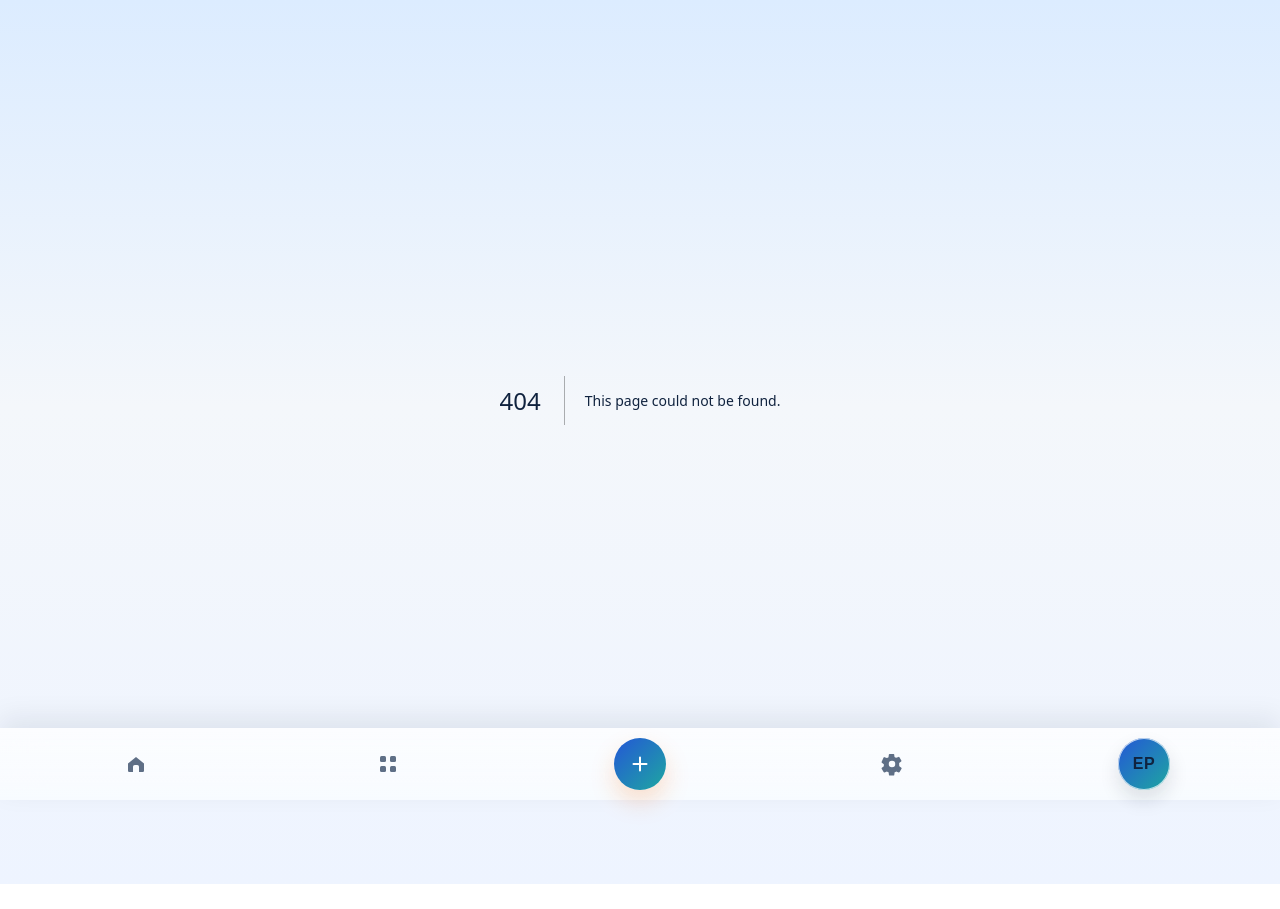
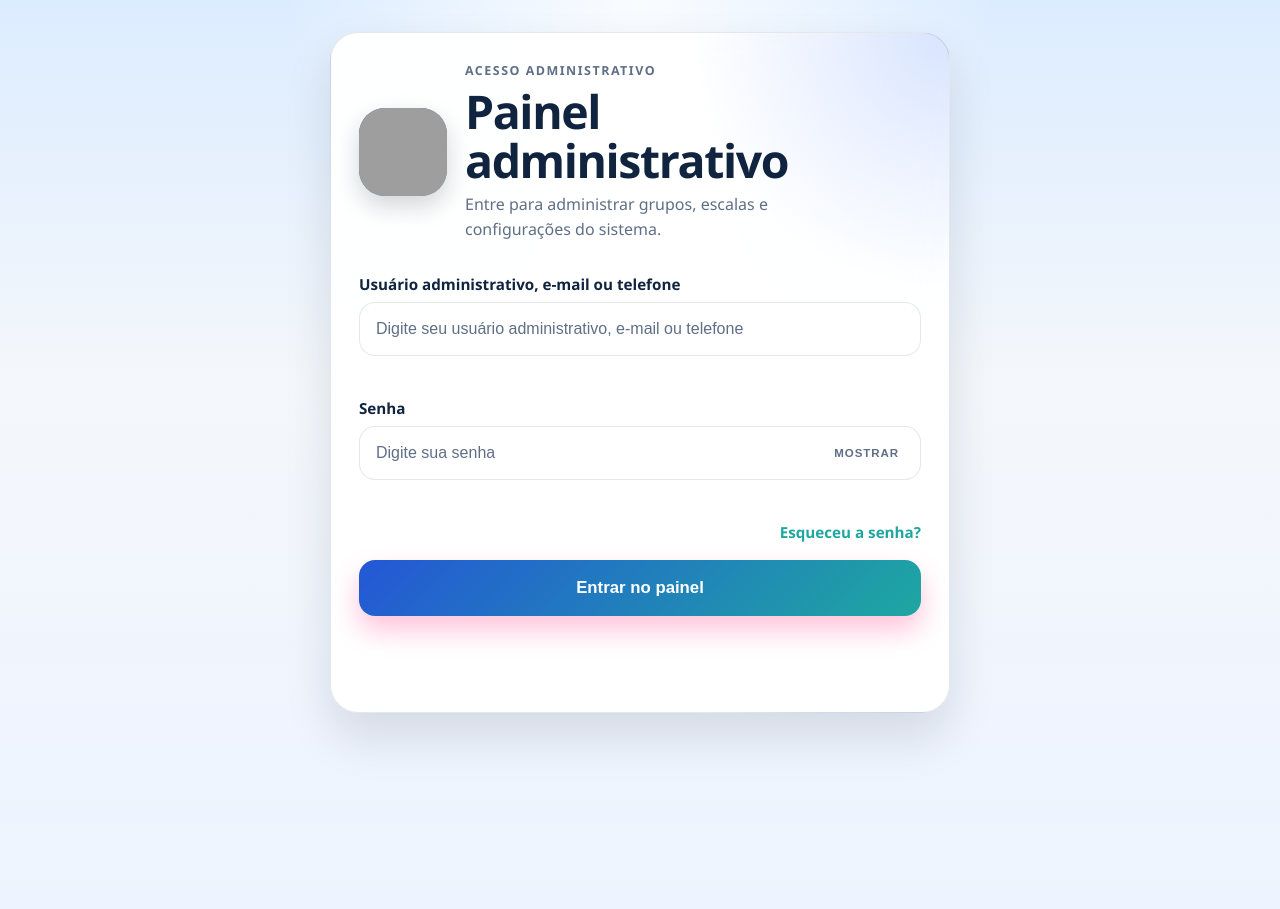
Before and after one commit to MelquiFranca/worship_team_hub, a Next.js app: page /admin/login in a window 1280 px wide. Before the commit this address had no page. Before the commit the page ends 884 px from the top, so only its background shows below. Built offline with nearby package versions, Linux system fonts and the light colour scheme; grey boxes are pictures that could not be loaded.

Commit message:
implementa feature da tela de login do admin

```diff
--- /dev/null
+++ b/src/app/admin/login/page.js
@@ -0,0 +1,15 @@
+import LoginCard from '@/components/organisms/LoginCard/LoginCard';
+import styles from './page.module.css';
+
+export const metadata = {
+  title: 'Login Administrativo | Escalas App',
+  description: 'Tela de login separada para administradores do Escalas App.'
+};
+
+export default function AdminLoginPage() {
+  return (
+    <main className={styles.page} aria-labelledby="login-title">
+      <LoginCard mode="admin" />
+    </main>
+  );
+}
--- /dev/null
+++ b/src/app/admin/login/page.module.css
@@ -0,0 +1,17 @@
+.page {
+  min-height: 100vh;
+  padding: 32px 20px 112px;
+  display: grid;
+  place-items: center;
+  background: var(--app-background, #eef3f9);
+  background-image:
+    radial-gradient(circle at top, rgba(255, 255, 255, 0.85), transparent 34%),
+    var(--app-page-gradient, linear-gradient(180deg, #f7fbff 0%, #eef3f9 100%));
+  color: var(--app-text, #0f172a);
+}
+
+@media (max-width: 640px) {
+  .page {
+    padding: 16px 16px 112px;
+  }
+}
--- a/src/app/layout.js
+++ b/src/app/layout.js
@@ -1,6 +1,6 @@
 import './globals.css';
 import { GroupSettingsProvider } from '@/context/GroupSettingsContext';
-import MainBottomNav from '@/components/organisms/MainBottomNav/MainBottomNav';
+import AppNavigation from '@/components/organisms/AppNavigation/AppNavigation';
 
 export const metadata = {
   title: 'Escalas App',
@@ -13,7 +13,7 @@ export default function RootLayout({ children }) {
       <body>
         <GroupSettingsProvider>
           {children}
-          <MainBottomNav />
+          <AppNavigation />
         </GroupSettingsProvider>
       </body>
     </html>
--- /dev/null
+++ b/src/components/organisms/AppNavigation/AppNavigation.jsx
@@ -0,0 +1,19 @@
+'use client';
+
+import { usePathname } from 'next/navigation';
+import MainBottomNav from '@/components/organisms/MainBottomNav/MainBottomNav';
+import AdminMainNav from '@/components/organisms/AdminMainNav/AdminMainNav';
+
+export default function AppNavigation() {
+  const pathname = usePathname() || '';
+
+  if (pathname === '/admin/login') {
+    return null;
+  }
+
+  if (pathname.startsWith('/admin')) {
+    return <AdminMainNav />;
+  }
+
+  return <MainBottomNav />;
+}
--- a/src/components/organisms/LoginCard/LoginCard.jsx
+++ b/src/components/organisms/LoginCard/LoginCard.jsx
@@ -1,6 +1,7 @@
 'use client';
 
 import { useEffect, useRef, useState } from 'react';
+import { useRouter } from 'next/navigation';
 import styles from './LoginCard.module.css';
 
 const GROUP_NAME = 'Ministério de Louvor Avivah';
@@ -20,7 +21,9 @@ function fakeAuthRequest(identifier, password) {
   });
 }
 
-export default function LoginCard() {
+export default function LoginCard({ mode = 'group' }) {
+  const router = useRouter();
+  const isAdminMode = mode === 'admin';
   const identifierRef = useRef(null);
   const passwordRef = useRef(null);
 
@@ -68,7 +71,9 @@ export default function LoginCard() {
     let valid = true;
 
     if (!identifier.trim()) {
-      setIdentifierError('Informe seu e-mail, telefone ou usuário.');
+      setIdentifierError(
+        isAdminMode ? 'Informe seu usuário administrativo, e-mail ou telefone.' : 'Informe seu e-mail, telefone ou usuário.'
+      );
       valid = false;
     } else {
       setIdentifierError('');
@@ -128,6 +133,20 @@ export default function LoginCard() {
 
     try {
       await fakeAuthRequest(identifier.trim(), password);
+
+      if (isAdminMode) {
+        setFormSuccess('Acesso administrativo autorizado. Redirecionando...');
+        if (typeof window !== 'undefined') {
+          window.sessionStorage.setItem('escalas-app:mock-admin-auth-state', 'logged-in');
+          window.sessionStorage.setItem('escalas-app:mock-admin-auth-at', new Date().toISOString());
+        }
+
+        setTimeout(() => {
+          router.replace('/admin/grupos');
+        }, 350);
+        return;
+      }
+
       setFormSuccess('Login realizado com sucesso. Redirecionando...');
     } catch (error) {
       setFormError(error?.message || 'Não foi possível entrar. Tente novamente.');
@@ -136,11 +155,22 @@ export default function LoginCard() {
     }
   };
 
+  const kicker = isAdminMode ? 'Acesso administrativo' : 'Acesso ao grupo';
+  const title = isAdminMode ? 'Painel administrativo' : GROUP_NAME;
+  const supportingCopy = isAdminMode
+    ? 'Entre para administrar grupos, escalas e configurações do sistema.'
+    : 'Entre para acessar escalas, comunicados e informações do ministério.';
+  const avatarLabel = isAdminMode ? 'Identidade do acesso administrativo' : `Foto do grupo ${GROUP_NAME}`;
+  const identifierLabel = isAdminMode ? 'Usuário administrativo, e-mail ou telefone' : 'E-mail, telefone ou usuário';
+  const identifierPlaceholder = isAdminMode
+    ? 'Digite seu usuário administrativo, e-mail ou telefone'
+    : 'Digite seu e-mail, telefone ou usuário';
+
   return (
     <section className={styles.loginCard} aria-labelledby="login-title">
       <header className={styles.brandBlock}>
         <div className={styles.groupIdentity}>
-          <div className={styles.avatar} role="img" aria-label={`Foto do grupo ${GROUP_NAME}`}>
+          <div className={styles.avatar} role="img" aria-label={avatarLabel}>
             {!hasPhotoError && isPhotoLoaded ? (
               <span
                 className={styles.avatarImage}
@@ -155,13 +185,11 @@ export default function LoginCard() {
           </div>
 
           <div className={styles.brandCopy}>
-            <p className={styles.kicker}>Acesso ao grupo</p>
+            <p className={styles.kicker}>{kicker}</p>
             <h1 id="login-title" className={styles.brand}>
-              {GROUP_NAME}
+              {title}
             </h1>
-            <p className={styles.supportingCopy}>
-              Entre para acessar escalas, comunicados e informações do ministério.
-            </p>
+            <p className={styles.supportingCopy}>{supportingCopy}</p>
           </div>
         </div>
       </header>
@@ -169,7 +197,7 @@ export default function LoginCard() {
       <form className={styles.loginForm} onSubmit={handleSubmit} noValidate>
         <div className={styles.fieldGroup}>
           <label className={styles.fieldLabel} htmlFor="identifier">
-            E-mail, telefone ou usuário
+            {identifierLabel}
           </label>
           <input
             ref={identifierRef}
@@ -177,7 +205,7 @@ export default function LoginCard() {
             name="identifier"
             type="text"
             autoComplete="username"
-            placeholder="Digite seu e-mail, telefone ou usuário"
+            placeholder={identifierPlaceholder}
             value={identifier}
             onChange={(event) => {
               const nextValue = event.target.value;
@@ -240,7 +268,7 @@ export default function LoginCard() {
         </a>
 
         <button className={styles.submitBtn} type="submit" disabled={isSubmitting}>
-          {isSubmitting ? 'Entrando...' : 'Entrar'}
+          {isSubmitting ? 'Entrando...' : isAdminMode ? 'Entrar no painel' : 'Entrar'}
         </button>
 
         <p className={`${styles.formMessage} ${styles.formError}`} role="alert" aria-live="assertive">
@@ -250,25 +278,6 @@ export default function LoginCard() {
           {formSuccess}
         </p>
       </form>
-
-      <div className={styles.divider} role="separator" aria-label="ou">
-        <span className={styles.line} aria-hidden="true" />
-        <span className={styles.or}>OU</span>
-        <span className={styles.line} aria-hidden="true" />
-      </div>
-
-      <button className={styles.facebookBtn} type="button" aria-label="Entrar com o Facebook">
-        <span className={styles.fbIcon} aria-hidden="true">
-          f
-        </span>
-        <span>Entrar com o Facebook</span>
-      </button>
-
-      <footer className={styles.signupFooter}>
-        <p>
-          Não tem uma conta? <a href="#">Cadastre-se</a>
-        </p>
-      </footer>
     </section>
   );
 }
--- a/src/components/organisms/LoginCard/LoginCard.module.css
+++ b/src/components/organisms/LoginCard/LoginCard.module.css
@@ -186,85 +186,6 @@
   box-shadow: none;
 }
 
-.divider {
-  display: flex;
-  align-items: center;
-  gap: 14px;
-}
-
-.line {
-  height: 1px;
-  background: var(--app-border, #d9e2ef);
-  flex: 1;
-}
-
-.or {
-  font-size: 0.8rem;
-  font-weight: 800;
-  letter-spacing: 0.14em;
-  color: var(--app-text-muted, #4b5563);
-}
-
-.facebookBtn {
-  border: 1px solid var(--app-border, #d9e2ef);
-  background: var(--app-surface-elevated, #f8fbff);
-  color: var(--app-text, #0f172a);
-  display: inline-flex;
-  align-items: center;
-  justify-content: center;
-  gap: 10px;
-  min-height: 52px;
-  border-radius: 16px;
-  font-size: 1rem;
-  font-weight: 700;
-  cursor: pointer;
-  padding: 0 18px;
-  transition:
-    transform 120ms ease,
-    border-color 120ms ease,
-    background-color 120ms ease;
-}
-
-.facebookBtn:hover {
-  transform: translateY(-1px);
-  border-color: var(--app-accent, #f97316);
-  background: var(--app-accent-soft, rgba(249, 115, 22, 0.12));
-}
-
-.fbIcon {
-  width: 24px;
-  height: 24px;
-  border-radius: 7px;
-  background: linear-gradient(135deg, var(--app-accent, #f97316), var(--app-accent-strong, #ff0169));
-  color: #ffffff;
-  display: grid;
-  place-items: center;
-  font-weight: 900;
-  line-height: 1;
-}
-
-.signupFooter {
-  margin-top: 2px;
-  padding-top: 18px;
-  border-top: 1px solid var(--app-border, #d9e2ef);
-  text-align: center;
-}
-
-.signupFooter p {
-  color: var(--app-text-muted, #4b5563);
-  line-height: 1.5;
-}
-
-.signupFooter a {
-  color: var(--app-accent-strong, #ff0169);
-  font-weight: 800;
-  text-decoration: none;
-}
-
-.signupFooter a:hover {
-  text-decoration: underline;
-}
-
 .errorText,
 .formMessage {
   min-height: 1.25rem;
@@ -336,7 +257,6 @@
   }
 
   .submitBtn,
-  .facebookBtn,
   .loginCard input {
     min-height: 50px;
     border-radius: 14px;
```
Also changed, not shown: src/data/groups.js (added, +26 -0 lines).
